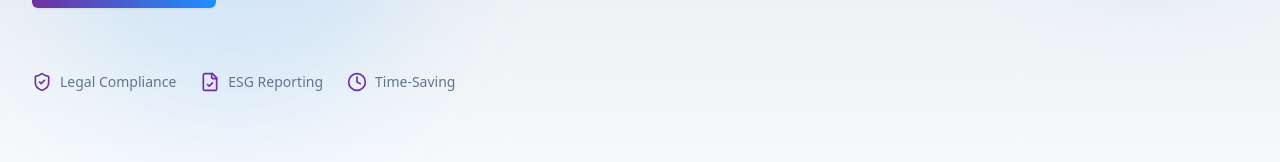
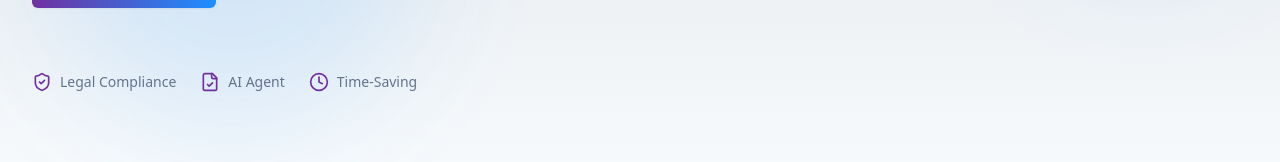
Before and after one commit to TeamQuantifier/secure-website-companion, a React (Vite) app: page / in a window 1280 px wide. Shown: the part 724-886 px from the top of the page. Built offline with nearby package versions, Linux system fonts and the light colour scheme.

Commit message:
Rename text in component
Renames "ESG Reporting" to "AI Agent" in the Hero component.

```diff
--- a/src/components/Hero.tsx
+++ b/src/components/Hero.tsx
@@ -86,7 +86,7 @@ export const Hero = () => {
               </div>
               <div className="flex items-center gap-2">
                 <FileCheck className="h-5 w-5 text-quantifier-purple" />
-                <span>ESG Reporting</span>
+                <span>AI Agent</span>
               </div>
               <div className="flex items-center gap-2">
                 <Clock className="h-5 w-5 text-quantifier-purple" />
```
